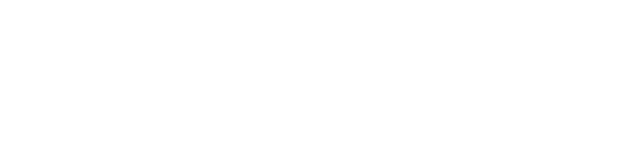
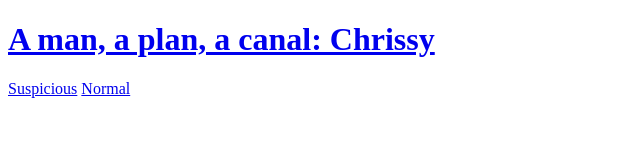
Before and after one commit to cndonovan/my_site, a plain HTML site: page public/about.html in a window 1280 px wide. Shown: the whole page, without its empty margins (0-640 px from the left). Drawn offline with Linux system fonts and the light colour scheme.

Commit message:
Trying again to reach about and ssn. Added title link to pages that actually need it.

```diff
--- a/public/about.html
+++ b/public/about.html
@@ -0,0 +1,14 @@
+<!DOCTYPE html>
+<html>
+<head>
+	<title>Chrissy Donovan</title>
+	<link rel="stylesheet" type="text/css" href="css/site.css">
+</head>
+<body>
+	<h1><a href="chrissydonovan.herokuapp.com">A man, a plan, a canal:  Chrissy</a></h1>
+
+	<a href="#about-suspicious">Suspicious</a>
+	<a href="#aoubt-normal">Normal</a>
+
+</body>
+</html>
```
Also changed, not shown: public/ssn.html (+2 -2 lines), 1 other file.
